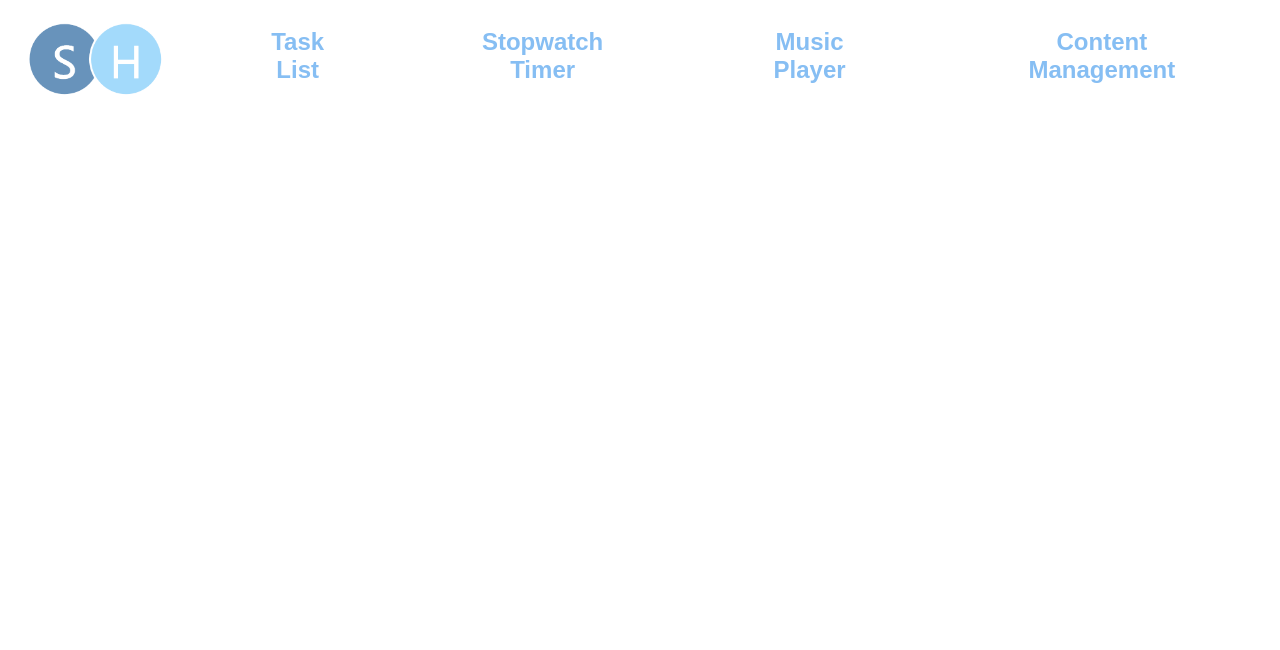
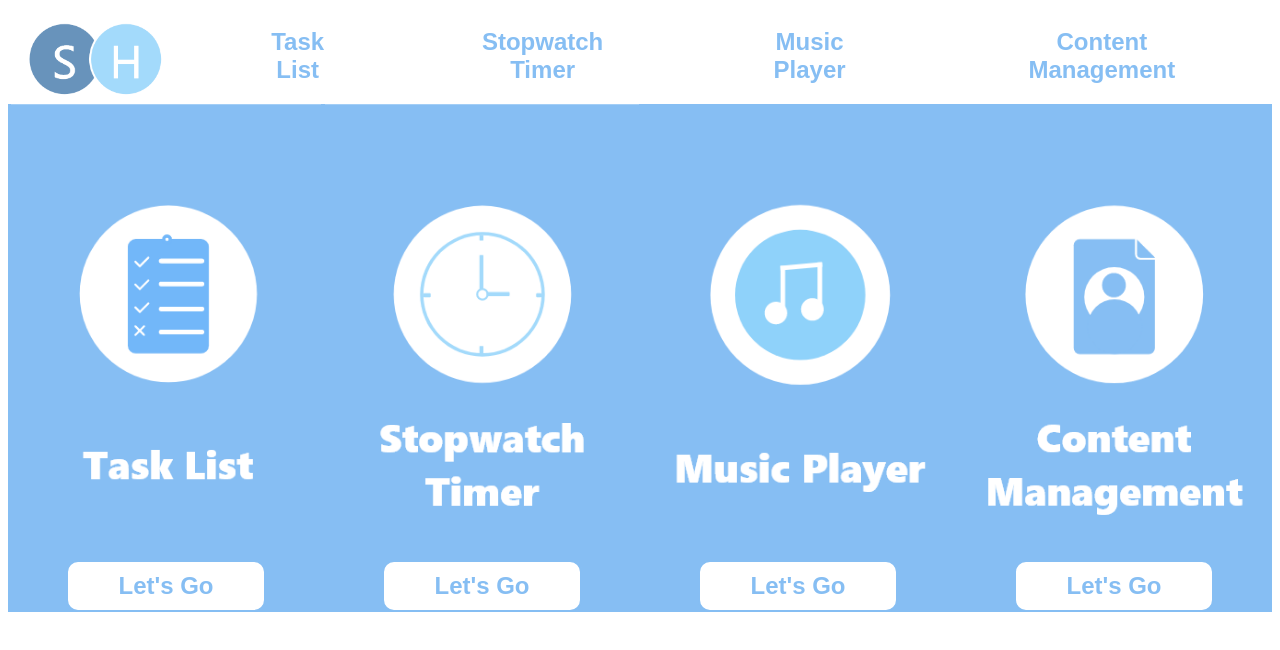
Before and after one commit to JasonLei2000/2017-final, a plain HTML site: page index.html in a window 1280 px wide. Drawn offline with Linux system fonts and the light colour scheme; files whose address does not match are found by name.

Commit message:
Home page complete

```diff
--- a/css/screen01.css
+++ b/css/screen01.css
@@ -1,5 +1,4 @@
 body {
-    background-color: #FFFFFF;
     font: normal 100% Helvetica, Arial, sans-serif;
     }
 
@@ -7,12 +6,24 @@ body {
     display: flex;
    justify-content:space-around;
    align-items:center;
+   background-color: #ffffff;
   }
 
   .title-img{
     width: 15%;
   }
-
+  .Home {
+    border: 2px solid #86BEF3;
+    color: #86BEF3;
+    background-color: #ffffff;
+   border-radius: 12px;
+    font-size: 24px;
+    font-weight: 600;
+    padding-right: 50px;
+    padding-left: 50px;
+    padding-top: 10px;
+    padding-bottom: 10px;
+  }
    .action {
      border: 0px solid #86BEF3;
      color: #86BEF3;
@@ -36,6 +47,8 @@ body {
   .column {
     float: left;
     width: 25%;
+    text-align: center;
+
   }
 
   .row:after {
@@ -43,7 +56,18 @@ body {
     display: table;
     clear: both;
   }
-
+  .mainimage1{
+    width: 98%;
+  }
+  .mainimage2{
+    width: 99.2%;
+  }
+  .mainimage{
+    width: 100%;
+  }
+   .section{
+    background-color: #86BEF3;
+   }
   @media screen and (max-width: 600px) {
     .column {
       width: 100%;
--- a/index.html
+++ b/index.html
@@ -8,7 +8,7 @@
     <main>
          <!-- This is the navigation bar part -->
    <div class="header">
-    <img src="D:\系统默认\桌面\deco2017\final\2017-final\image\logo.PNG" class="title-img" alt="This is the logo" >
+    <img src="image\logo.PNG" class="title-img" alt="This is the logo" >
      <a href="html\Task List.html" class="button">
     <button class="action">Task List </button> </a>
 <a href="html\Timer.html" class="button">
@@ -19,19 +19,33 @@
         <button class="action"> Content Management
         </button></a>
    </div>
+   <div class="section">
    <div class="row">
     <div class="column">
-
+      <img src="image\icon1.png" class="mainimage1" alt="This is the logo" >
+      <a href="html\Task List.html" class="button">
+        <button class="Home">Let's Go </button> </a>
     </div>
 
     <div class="column">
-
+      <img src="image\icon2.png" class="mainimage2" alt="This is the logo" >
+      <a href="html\Timer.html" class="button">
+        <button class="Home">Let's Go </button> </a>
     </div>
 
     <div class="column">
+      <img src="image\icon3.png" class="mainimage" alt="This is the logo" >
+      <a href="html\music.html" class="button">
+        <button class="Home">Let's Go </button> </a>
+    </div>
 
-    </div>
+    <div class="column">
+      <img src="image\icon4.png" class="mainimage" alt="This is the logo" >
+      <a href="html\Content Management.html" class="button">
+        <button class="Home">Let's Go </button> </a>
+     </div>
   </div>
+</div>
     </main>
     </body>
 
```
Also changed, not shown: image/icon1.png (added), image/icon2.png (added), image/icon3.png (added), image/icon4.png (added).
